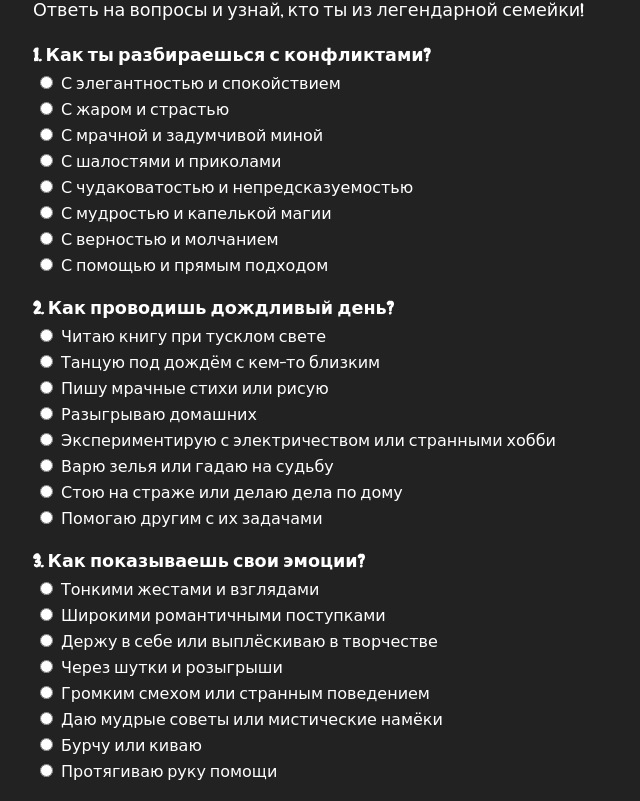
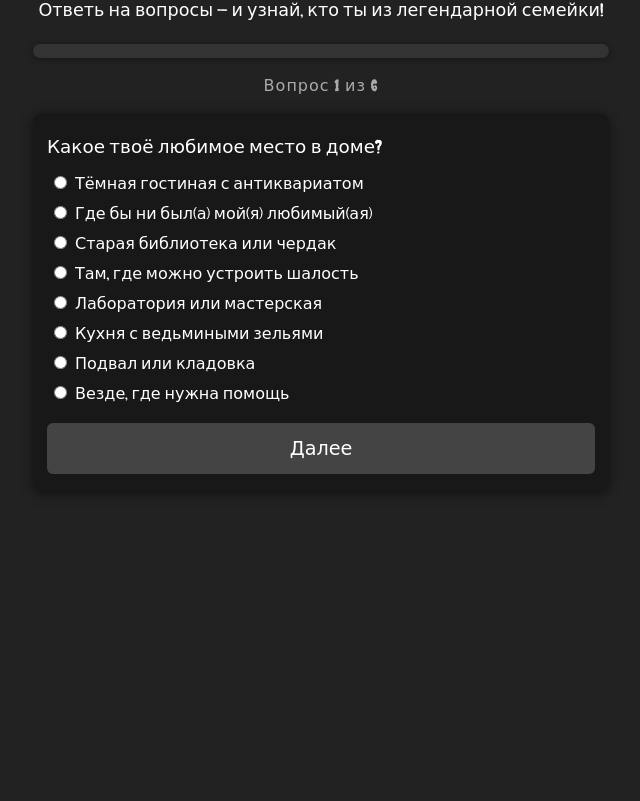
Before and after one commit to keyboardyosk/addams-family-quiz, a plain HTML site: page site/index.html in a window 1280 px wide. Shown: the part 76-877 px from the top of the page, without its empty margins (319-959 px from the left). After the commit the page ends 800 px from the top, so only its background shows below. Drawn offline with Linux system fonts and the light colour scheme.

Commit message:
Update index.html

```diff
--- a/site/index.html
+++ b/site/index.html
@@ -3,7 +3,7 @@
 <head>
   <meta charset="UTF-8">
   <meta name="viewport" content="width=device-width, initial-scale=1.0">
-  <title>Кто ты из семейки Адамс?</title>
+  <title>Кто ты из семейки Адамс? (v2 с анимацией)</title>
   <link href="https://fonts.googleapis.com/css2?family=Creepster&display=swap" rel="stylesheet">
   <style>
     * { box-sizing: border-box; }
@@ -24,31 +24,86 @@
       font-size: 2.2em;
       margin: 0 0 10px 0;
       letter-spacing: 1px;
+      text-align: center;
     }
     #intro {
       font-size: 1.1em;
       margin-bottom: 24px;
+      text-align: center;
     }
-    .question {
-      margin-bottom: 22px;
+    #progressbar-wrap {
+      width: 100%;
+      background: #333;
+      border-radius: 8px;
+      height: 14px;
+      margin: 0 0 18px 0;
+      overflow: hidden;
+      box-shadow: 0 1px 6px #0006;
+    }
+    #progressbar {
+      height: 100%;
+      background: linear-gradient(90deg, #6e2e6a 0%, #2e6e4b 100%);
+      width: 0%;
+      transition: width 0.5s cubic-bezier(.4,2,.6,1);
+    }
+    #progress {
+      text-align: center;
+      margin-bottom: 18px;
+      font-size: 1em;
+      letter-spacing: 1px;
+      color: #aaa;
+    }
+    #quiz-box {
+      background: #181818;
+      border-radius: 10px;
+      padding: 22px 14px 18px 14px;
+      box-shadow: 0 2px 12px #0008;
+      margin-bottom: 18px;
+      min-height: 180px;
+      transition: box-shadow 0.2s;
+      opacity: 0;
+      transform: translateY(30px) scale(0.98);
+      animation: fadeInUp 0.5s cubic-bezier(.4,2,.6,1) forwards;
+    }
+    @keyframes fadeInUp {
+      to {
+        opacity: 1;
+        transform: translateY(0) scale(1);
+      }
+    }
+    .question-title {
+      font-size: 1.15em;
+      margin-bottom: 16px;
       text-align: left;
-    }
-    .question h2 {
-      font-size: 1.1em;
-      margin: 0 0 8px 0;
+      opacity: 0;
+      animation: fadeIn 0.7s 0.1s forwards;
     }
     .answers label {
       display: block;
-      margin-bottom: 6px;
+      margin-bottom: 10px;
       font-size: 1em;
       cursor: pointer;
       padding-left: 2px;
+      transition: color 0.2s;
+      opacity: 0;
+      animation: fadeIn 0.7s forwards;
+    }
+    .answers label:nth-child(1) { animation-delay: 0.15s; }
+    .answers label:nth-child(2) { animation-delay: 0.22s; }
+    .answers label:nth-child(3) { animation-delay: 0.29s; }
+    .answers label:nth-child(4) { animation-delay: 0.36s; }
+    .answers label:nth-child(5) { animation-delay: 0.43s; }
+    .answers label:nth-child(6) { animation-delay: 0.50s; }
+    .answers label:nth-child(7) { animation-delay: 0.57s; }
+    .answers label:nth-child(8) { animation-delay: 0.64s; }
+    @keyframes fadeIn {
+      to { opacity: 1; }
     }
     .answers input[type="radio"] {
       margin-right: 8px;
       accent-color: #666;
     }
-    #submit-button {
+    #next-btn, #restart-btn {
       width: 100%;
       background: #444;
       color: #fff;
@@ -60,8 +115,10 @@
       cursor: pointer;
       margin-top: 10px;
       transition: background 0.2s;
+      opacity: 0;
+      animation: fadeIn 0.7s 0.7s forwards;
     }
-    #submit-button:hover {
+    #next-btn:hover, #restart-btn:hover {
       background: #666;
     }
     #result {
@@ -72,6 +129,9 @@
       padding: 18px 10px;
       text-align: center;
       box-shadow: 0 2px 12px #0008;
+      opacity: 0;
+      transform: translateY(30px) scale(0.98);
+      animation: fadeInUp 0.7s cubic-bezier(.4,2,.6,1) forwards;
     }
     .character-image {
       max-width: 180px;
@@ -80,15 +140,21 @@
       border: 2px solid #666;
       margin: 0 auto 12px auto;
       display: block;
+      opacity: 0;
+      animation: fadeIn 0.7s 0.1s forwards;
     }
     .character-title {
       font-size: 1.3em;
       margin: 0 0 6px 0;
       letter-spacing: 1px;
+      opacity: 0;
+      animation: fadeIn 0.7s 0.2s forwards;
     }
     .character-desc {
       font-size: 1em;
       margin-bottom: 8px;
+      opacity: 0;
+      animation: fadeIn 0.7s 0.3s forwards;
     }
     @media (max-width: 600px) {
       #container {
@@ -97,14 +163,17 @@
       h1 {
         font-size: 1.3em;
       }
-      .question h2 {
+      .question-title {
         font-size: 1em;
       }
-      #result {
+      #quiz-box, #result {
         padding: 12px 2vw;
       }
       .character-image {
         max-width: 95vw;
+      }
+      #progressbar-wrap {
+        height: 10px;
       }
     }
   </style>
@@ -112,92 +181,94 @@
 <body>
   <div id="container">
     <h1>Кто ты из семейки Адамс?</h1>
-    <div id="intro">Ответь на вопросы и узнай, кто ты из легендарной семейки!</div>
-    <form id="quizForm">
-      <div class="question">
-        <h2>1. Как ты разбираешься с конфликтами?</h2>
-        <div class="answers">
-          <label><input type="radio" name="q1" value="a">С элегантностью и спокойствием</label>
-          <label><input type="radio" name="q1" value="b">С жаром и страстью</label>
-          <label><input type="radio" name="q1" value="c">С мрачной и задумчивой миной</label>
-          <label><input type="radio" name="q1" value="d">С шалостями и приколами</label>
-          <label><input type="radio" name="q1" value="e">С чудаковатостью и непредсказуемостью</label>
-          <label><input type="radio" name="q1" value="f">С мудростью и капелькой магии</label>
-          <label><input type="radio" name="q1" value="g">С верностью и молчанием</label>
-          <label><input type="radio" name="q1" value="h">С помощью и прямым подходом</label>
-        </div>
-      </div>
-      <div class="question">
-        <h2>2. Как проводишь дождливый день?</h2>
-        <div class="answers">
-          <label><input type="radio" name="q2" value="a">Читаю книгу при тусклом свете</label>
-          <label><input type="radio" name="q2" value="b">Танцую под дождём с кем-то близким</label>
-          <label><input type="radio" name="q2" value="c">Пишу мрачные стихи или рисую</label>
-          <label><input type="radio" name="q2" value="d">Разыгрываю домашних</label>
-          <label><input type="radio" name="q2" value="e">Экспериментирую с электричеством или странными хобби</label>
-          <label><input type="radio" name="q2" value="f">Варю зелья или гадаю на судьбу</label>
-          <label><input type="radio" name="q2" value="g">Стою на страже или делаю дела по дому</label>
-          <label><input type="radio" name="q2" value="h">Помогаю другим с их задачами</label>
-        </div>
-      </div>
-      <div class="question">
-        <h2>3. Как показываешь свои эмоции?</h2>
-        <div class="answers">
-          <label><input type="radio" name="q3" value="a">Тонкими жестами и взглядами</label>
-          <label><input type="radio" name="q3" value="b">Широкими романтичными поступками</label>
-          <label><input type="radio" name="q3" value="c">Держу в себе или выплёскиваю в творчестве</label>
-          <label><input type="radio" name="q3" value="d">Через шутки и розыгрыши</label>
-          <label><input type="radio" name="q3" value="e">Громким смехом или странным поведением</label>
-          <label><input type="radio" name="q3" value="f">Даю мудрые советы или мистические намёки</label>
-          <label><input type="radio" name="q3" value="g">Бурчу или киваю</label>
-          <label><input type="radio" name="q3" value="h">Протягиваю руку помощи</label>
-        </div>
-      </div>
-      <div class="question">
-        <h2>4. Какая у тебя идеальная поездка?</h2>
-        <div class="answers">
-          <label><input type="radio" name="q4" value="a">В заброшенный особняк или готический замок</label>
-          <label><input type="radio" name="q4" value="b">Романтическое путешествие в экзотическое место</label>
-          <label><input type="radio" name="q4" value="c">Одиночный трип в лес или на кладбище</label>
-          <label><input type="radio" name="q4" value="d">В парк аттракционов с кучей каруселей</label>
-          <label><input type="radio" name="q4" value="e">В лабораторию чокнутого учёного или странный музей</label>
-          <label><input type="radio" name="q4" value="f">В мистическое место с древними тайнами</label>
-          <label><input type="radio" name="q4" value="g">Остаюсь дома, чтобы помогать семье</label>
-          <label><input type="radio" name="q4" value="h">Туда, где могу быть полезен</label>
-        </div>
-      </div>
-      <div class="question">
-        <h2>5. Как решаешь проблемы?</h2>
-        <div class="answers">
-          <label><input type="radio" name="q5" value="a">Спокойно и собранно</label>
-          <label><input type="radio" name="q5" value="b">С энтузиазмом и приключениями</label>
-          <label><input type="radio" name="q5" value="c">Разбираю всё по полочкам</label>
-          <label><input type="radio" name="q5" value="d">Ищу хитрое или подлое решение</label>
-          <label><input type="radio" name="q5" value="e">Придумываю что-то необычное и странное</label>
-          <label><input type="radio" name="q5" value="f">Спрашиваю духов или использую магию</label>
-          <label><input type="radio" name="q5" value="g">Делаю, что скажут</label>
-          <label><input type="radio" name="q5" value="h">Предлагаю руку или инструмент</label>
-        </div>
-      </div>
-      <div class="question">
-        <h2>Бонус: Какая еда твоя любимая?</h2>
-        <div class="answers">
-          <label><input type="radio" name="q6" value="a">Что-то изысканное и необычное</label>
-          <label><input type="radio" name="q6" value="b">Жгучая и страстная, типа острого</label>
-          <label><input type="radio" name="q6" value="c">Тёмное и горькое, вроде лакрицы</label>
-          <label><input type="radio" name="q6" value="d">Фастфуд или сладости</label>
-          <label><input type="radio" name="q6" value="e">Что-то странное, типа жареных жуков</label>
-          <label><input type="radio" name="q6" value="f">Домашняя еда с секретным ингредиентом</label>
-          <label><input type="radio" name="q6" value="g">Простая и сытная</label>
-          <label><input type="radio" name="q6" value="h">Еда, которую можно взять руками</label>
-        </div>
-      </div>
-      <button type="button" id="submit-button">Узнать результат!</button>
-    </form>
+    <div id="intro">Ответь на вопросы — и узнай, кто ты из легендарной семейки!</div>
+    <div id="progressbar-wrap"><div id="progressbar"></div></div>
+    <div id="progress"></div>
+    <div id="quiz-box"></div>
     <div id="result"></div>
   </div>
   <script>
-    // Карточки персонажей
+    const questions = [
+      {
+        q: "Какое твоё любимое место в доме?",
+        a: [
+          { text: "Тёмная гостиная с антиквариатом", value: "a" },
+          { text: "Где бы ни был(а) мой(я) любимый(ая)", value: "b" },
+          { text: "Старая библиотека или чердак", value: "c" },
+          { text: "Там, где можно устроить шалость", value: "d" },
+          { text: "Лаборатория или мастерская", value: "e" },
+          { text: "Кухня с ведьмиными зельями", value: "f" },
+          { text: "Подвал или кладовка", value: "g" },
+          { text: "Везде, где нужна помощь", value: "h" }
+        ]
+      },
+      {
+        q: "Как ты реагируешь на неожиданных гостей?",
+        a: [
+          { text: "Вежливо, но с загадкой", value: "a" },
+          { text: "С радостью и объятиями", value: "b" },
+          { text: "С холодным взглядом", value: "c" },
+          { text: "Пугаю или разыгрываю их", value: "d" },
+          { text: "Показываю свои странные изобретения", value: "e" },
+          { text: "Угощаю чем-то необычным", value: "f" },
+          { text: "Молча открываю дверь", value: "g" },
+          { text: "Помогаю им найти, что нужно", value: "h" }
+        ]
+      },
+      {
+        q: "Что ты делаешь, если кто-то обидел твоего друга?",
+        a: [
+          { text: "Делаю вид, что ничего не случилось, но запоминаю", value: "a" },
+          { text: "Бросаюсь защищать с энтузиазмом", value: "b" },
+          { text: "Пишу мрачное стихотворение", value: "c" },
+          { text: "Придумываю хитрый розыгрыш", value: "d" },
+          { text: "Пугаю обидчика странным поведением", value: "e" },
+          { text: "Даю мудрый совет", value: "f" },
+          { text: "Становлюсь стеной между другом и обидчиком", value: "g" },
+          { text: "Помогаю другу забыть обиду", value: "h" }
+        ]
+      },
+      {
+        q: "Какой твой идеальный вечер?",
+        a: [
+          { text: "Тихий вечер при свечах", value: "a" },
+          { text: "Танцы и веселье до утра", value: "b" },
+          { text: "Одиночество и творчество", value: "c" },
+          { text: "Семейные приколы и игры", value: "d" },
+          { text: "Эксперименты и открытия", value: "e" },
+          { text: "Варю зелья или гадаю на судьбу", value: "f" },
+          { text: "Помогаю по дому", value: "g" },
+          { text: "Делаю что-то полезное для других", value: "h" }
+        ]
+      },
+      {
+        q: "Какой твой стиль одежды?",
+        a: [
+          { text: "Готика, чёрное, элегантно", value: "a" },
+          { text: "Ярко, с изюминкой", value: "b" },
+          { text: "Мрачно и просто", value: "c" },
+          { text: "Что-то удобное для шалостей", value: "d" },
+          { text: "Странные аксессуары", value: "e" },
+          { text: "Платки, амулеты, ведьмины штучки", value: "f" },
+          { text: "Классика, строгий стиль", value: "g" },
+          { text: "Минимализм, главное — удобство", value: "h" }
+        ]
+      },
+      {
+        q: "Как ты шутишь?",
+        a: [
+          { text: "Тонко и с сарказмом", value: "a" },
+          { text: "Громко и заразительно", value: "b" },
+          { text: "Мрачно и чёрно", value: "c" },
+          { text: "Розыгрыши и шалости — моё всё", value: "d" },
+          { text: "Странные и непонятные шутки", value: "e" },
+          { text: "С намёком на магию", value: "f" },
+          { text: "Редко, но метко", value: "g" },
+          { text: "Простые, но добрые шутки", value: "h" }
+        ]
+      }
+    ];
+
     const characters = {
       a: {
         name: 'Мортиша Адамс',
@@ -241,18 +312,56 @@
       }
     };
 
-    document.getElementById('submit-button').onclick = function() {
-      const questions = ['q1','q2','q3','q4','q5','q6'];
-      let answers = [];
-      for (let q of questions) {
-        let checked = document.querySelector('input[name="'+q+'"]:checked');
-        if (!checked) {
-          alert('Пожалуйста, ответь на все вопросы!');
-          return;
-        }
-        answers.push(checked.value);
+    let current = 0;
+    let answers = [];
+
+    function animateQuizBox() {
+      const box = document.getElementById('quiz-box');
+      box.style.opacity = '0';
+      box.style.transform = 'translateY(30px) scale(0.98)';
+      // Триггерим анимацию
+      setTimeout(() => {
+        box.style.animation = 'none';
+        void box.offsetWidth; // reflow
+        box.style.animation = null;
+        box.style.opacity = '';
+        box.style.transform = '';
+      }, 10);
+    }
+
+    function showQuestion(idx) {
+      const q = questions[idx];
+      let html = `<div class="question-title">${q.q}</div><div class="answers">`;
+      q.a.forEach((ans, i) => {
+        html += `<label><input type="radio" name="answer" value="${ans.value}">${ans.text}</label>`;
+      });
+      html += `</div><button id="next-btn">${idx === questions.length - 1 ? 'Узнать результат!' : 'Далее'}</button>`;
+      document.getElementById('quiz-box').innerHTML = html;
+      document.getElementById('progress').textContent = `Вопрос ${idx + 1} из ${questions.length}`;
+      // Прогрессбар
+      let percent = Math.round((idx) / questions.length * 100);
+      document.getElementById('progressbar').style.width = percent + '%';
+      animateQuizBox();
+      document.getElementById('quiz-box').scrollIntoView({behavior: "smooth"});
+      document.getElementById('next-btn').onclick = nextStep;
+    }
+
+    function nextStep() {
+      let selected = document.querySelector('input[name="answer"]:checked');
+      if (!selected) {
+        alert('Пожалуйста, выбери вариант!');
+        return;
       }
-      // Подсчёт
+      answers[current] = selected.value;
+      current++;
+      if (current < questions.length) {
+        showQuestion(current);
+      } else {
+        showResult();
+      }
+    }
+
+    function showResult() {
       let counts = {};
       for (let v of answers) counts[v] = (counts[v]||0)+1;
       let max = Math.max(...Object.values(counts));
@@ -273,11 +382,31 @@
                    <div class="character-desc">${ch.desc}</div>`;
         }
       }
+      html += `<button id="restart-btn">Пройти ещё раз</button>`;
+      document.getElementById('quiz-box').innerHTML = '';
+      document.getElementById('progress').textContent = '';
+      document.getElementById('progressbar').style.width = '100%';
       let result = document.getElementById('result');
       result.innerHTML = html;
       result.style.display = 'block';
       result.scrollIntoView({behavior: "smooth"});
-    };
+      // Триггерим анимацию результата
+      result.style.animation = 'none';
+      void result.offsetWidth;
+      result.style.animation = null;
+      document.getElementById('restart-btn').onclick = restartQuiz;
+    }
+
+    function restartQuiz() {
+      current = 0;
+      answers = [];
+      document.getElementById('result').style.display = 'none';
+      document.getElementById('progressbar').style.width = '0%';
+      showQuestion(0);
+    }
+
+    // Стартуем квиз
+    showQuestion(0);
   </script>
 </body>
 </html>
```
